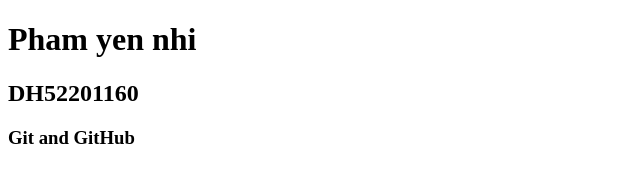
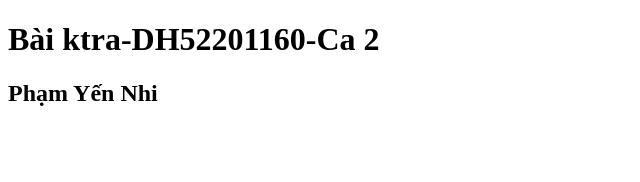
Before and after one commit to yennhi24062002/baocaogit, a plain HTML site: page index.html in a window 1280 px wide. Shown: the whole page, without its empty margins (0-640 px from the left). Drawn offline with Linux system fonts and the light colour scheme.

Commit message:
Update bài làm

```diff
--- a/index.html
+++ b/index.html
@@ -6,8 +6,7 @@
     <title>Document</title>
 </head>
 <body>
-    <h1>Pham yen nhi</h1>
-    <h2>DH52201160</h2>
-    <h3>Git and GitHub</h3>
+    <h1>Bài ktra-DH52201160-Ca 2</h1>
+    <h2>Phạm Yến Nhi</h2>
 </body>
 </html>
```
